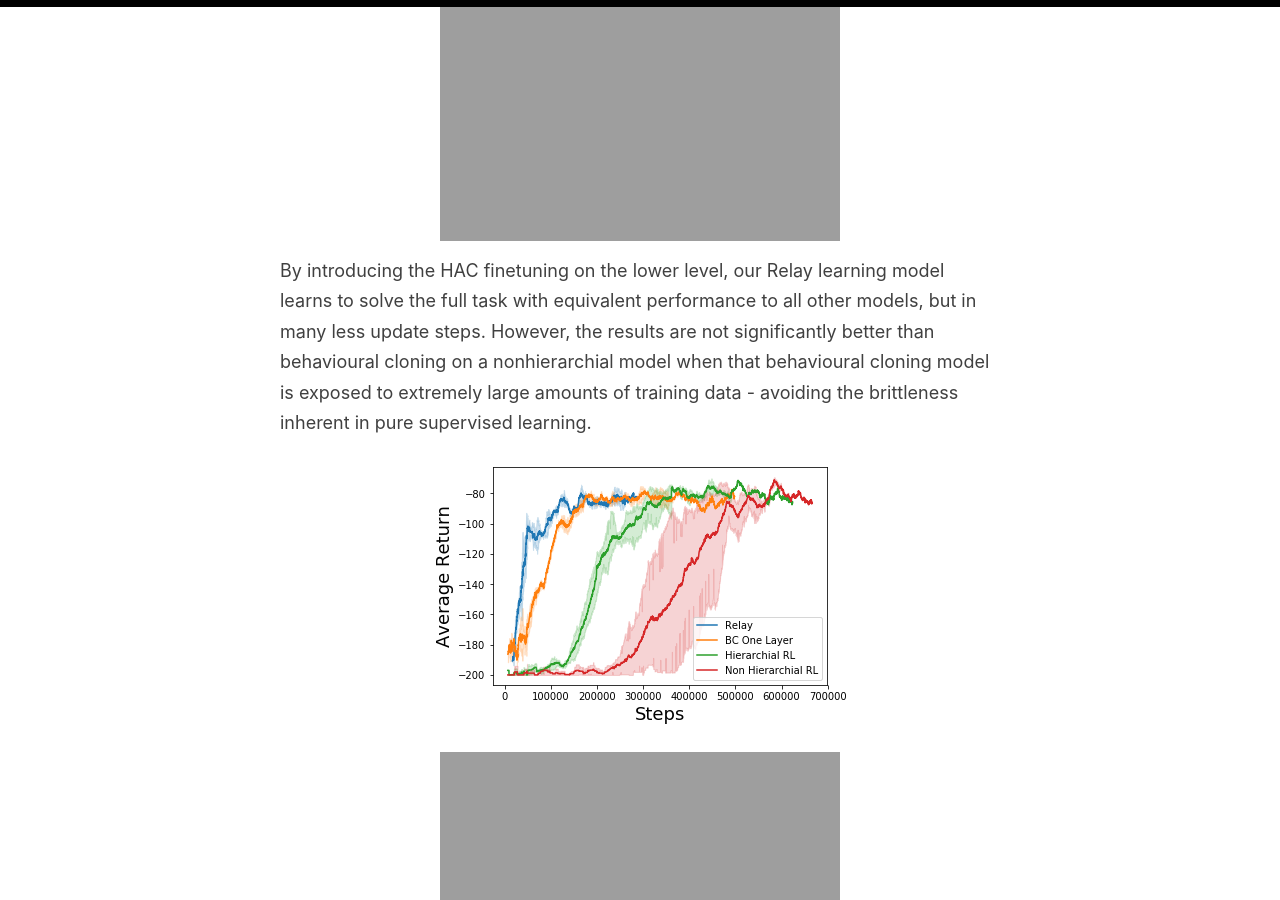
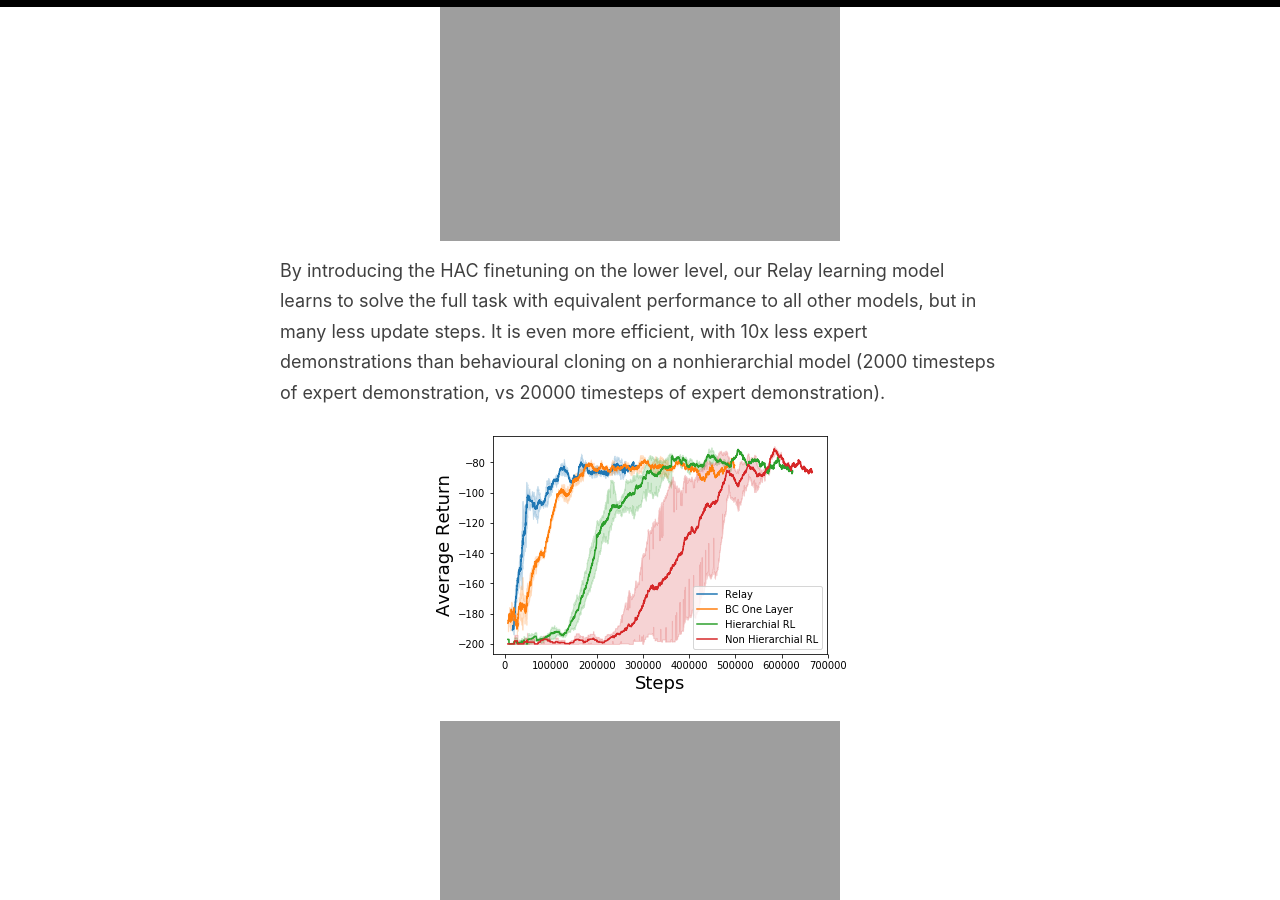
Before and after one commit to sholtodouglas/sholtodouglas.github.io, a Jekyll site: the page built from _posts/2020-06-03-Dissecting_Hierarchial_RL.md, in a window 1280 px wide and 900 px high, scrolled down 9936 px. Built offline with Jekyll 4.4.1, drawn with Linux system fonts in a browser that asks for light colours.

Commit message:
Update 2020-06-03-Dissecting_Hierarchial_RL.md

```diff
--- a/_posts/2020-06-03-Dissecting_Hierarchial_RL.md
+++ b/_posts/2020-06-03-Dissecting_Hierarchial_RL.md
@@ -125,7 +125,7 @@ The pretrained baselines did learn to complete the task sometimes, but not relia
 
 ![alt text](https://sholtodouglas.github.io/images/hierarchial/comparison.gif "Hierarchy vs Single Layer")
 
-By introducing the HAC finetuning on the lower level, our Relay learning model learns to solve the full task with equivalent performance to all other models, but in many less update steps. However, the results are not significantly better than behavioural cloning on a nonhierarchial model when that behavioural cloning model is exposed to extremely large amounts of training data - avoiding the brittleness inherent in pure supervised learning.
+By introducing the HAC finetuning on the lower level, our Relay learning model learns to solve the full task with equivalent performance to all other models, but in many less update steps. It is even more efficient, with 10x less expert demonstrations than behavioural cloning on a nonhierarchial model (2000 timesteps of expert demonstration, vs 20000 timesteps of expert demonstration).
 
 ![alt text](https://sholtodouglas.github.io/images/hierarchial/final_comparison.png "Hierarchy vs Single Layer")
 
```
